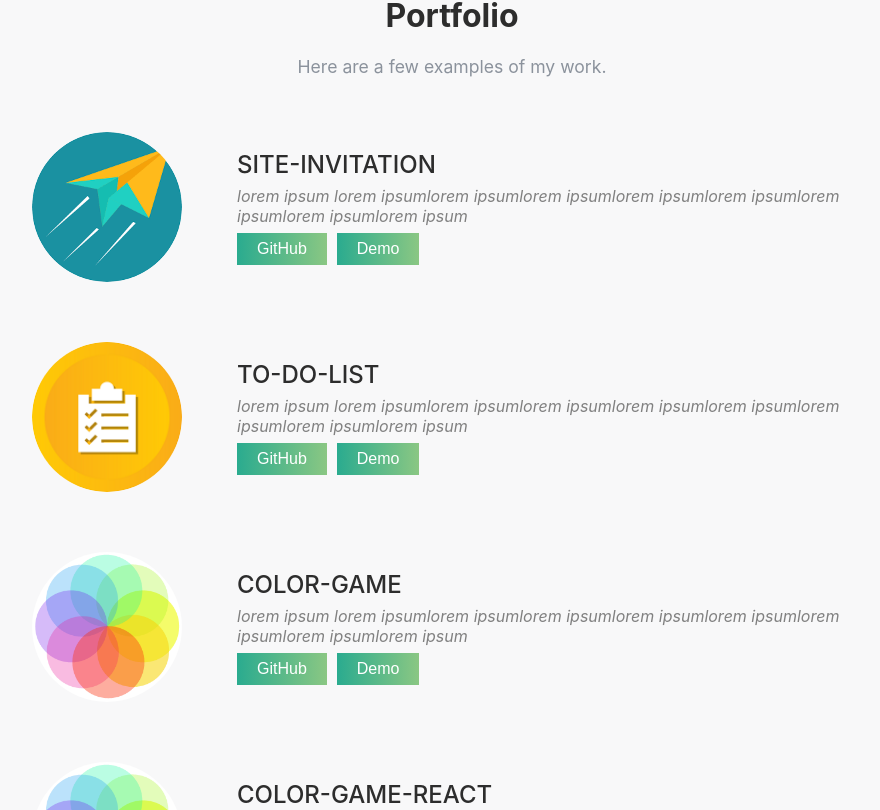
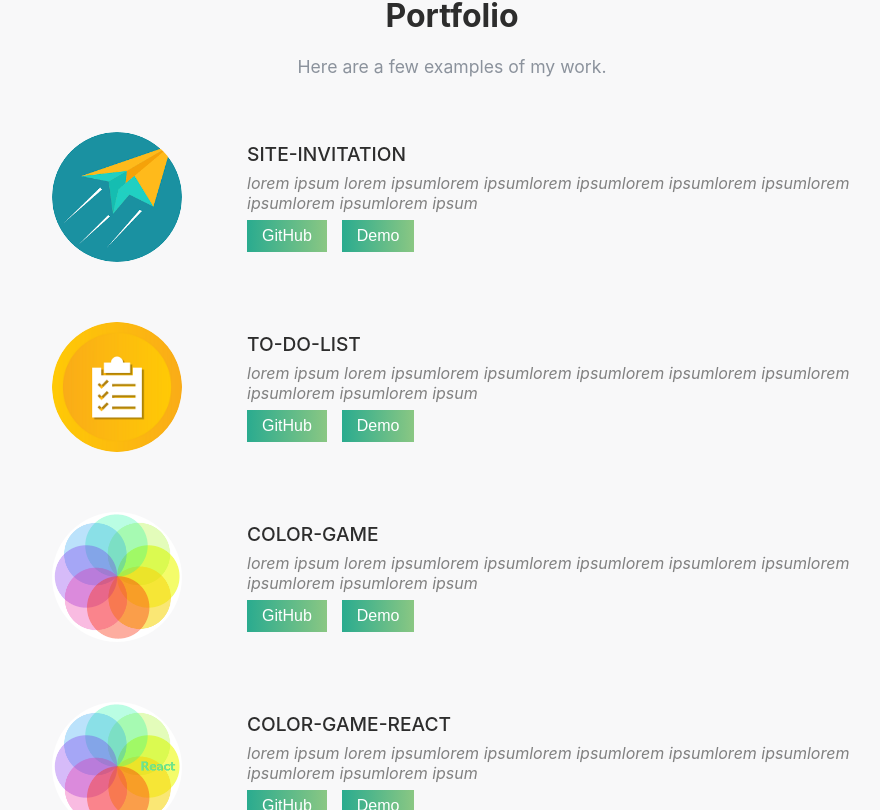
Before and after one commit to irynahotsiy/iHotsiy-Portfolio, a React (Create React App) app: page / in a window 1280 px wide. Shown: the part 2810-3620 px from the top of the page, without its empty margins (188-1068 px from the left). Built offline with nearby package versions, Linux system fonts and the light colour scheme.

Commit message:
style of progects title

```diff
--- a/src/components/Portfolio/Portfolio.css
+++ b/src/components/Portfolio/Portfolio.css
@@ -1,6 +1,6 @@
 .gradiented-btn{
-    padding: 7px 20px;
-    margin-right: 10px;
+    padding: 7px 15px;
+    margin-right: 15px;
     background: linear-gradient(to left, rgba(138,199,131,1), rgb(42, 171, 143));
     border: none;
     font-size: 1rem;
@@ -26,8 +26,8 @@
 
 }
 .project-icon img{
-    height: 150px;
-    width: 150px;
+    height: 130px;
+    width: 130px;
     border-radius: 5rem;
 }
 .project-background{
@@ -39,7 +39,7 @@
     padding: 10px;
 }
 .project-background article{
-    font-size: 1.5rem;
+    font-size: 1.2rem;
     font-weight: 500;
     text-transform: uppercase;
 }
```
